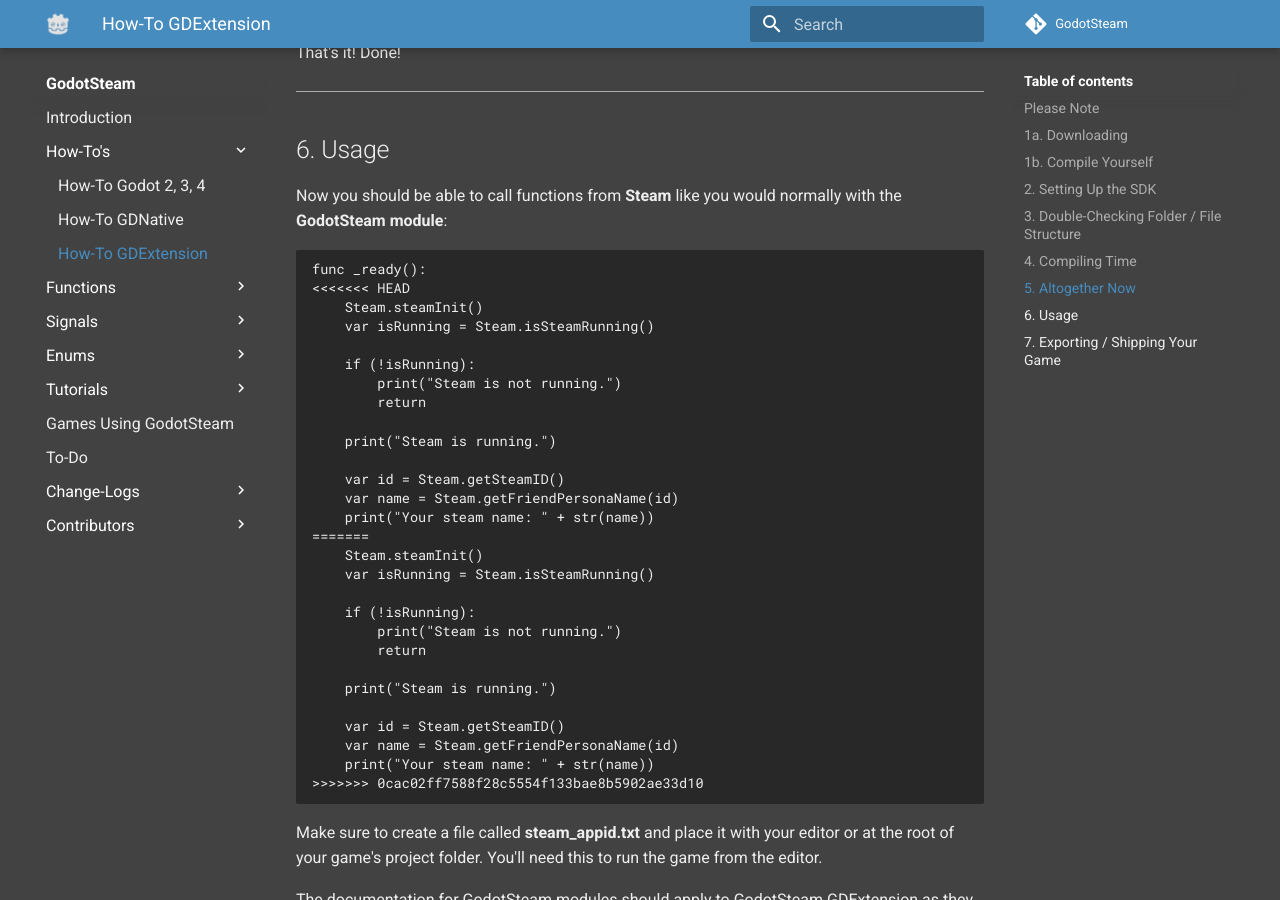
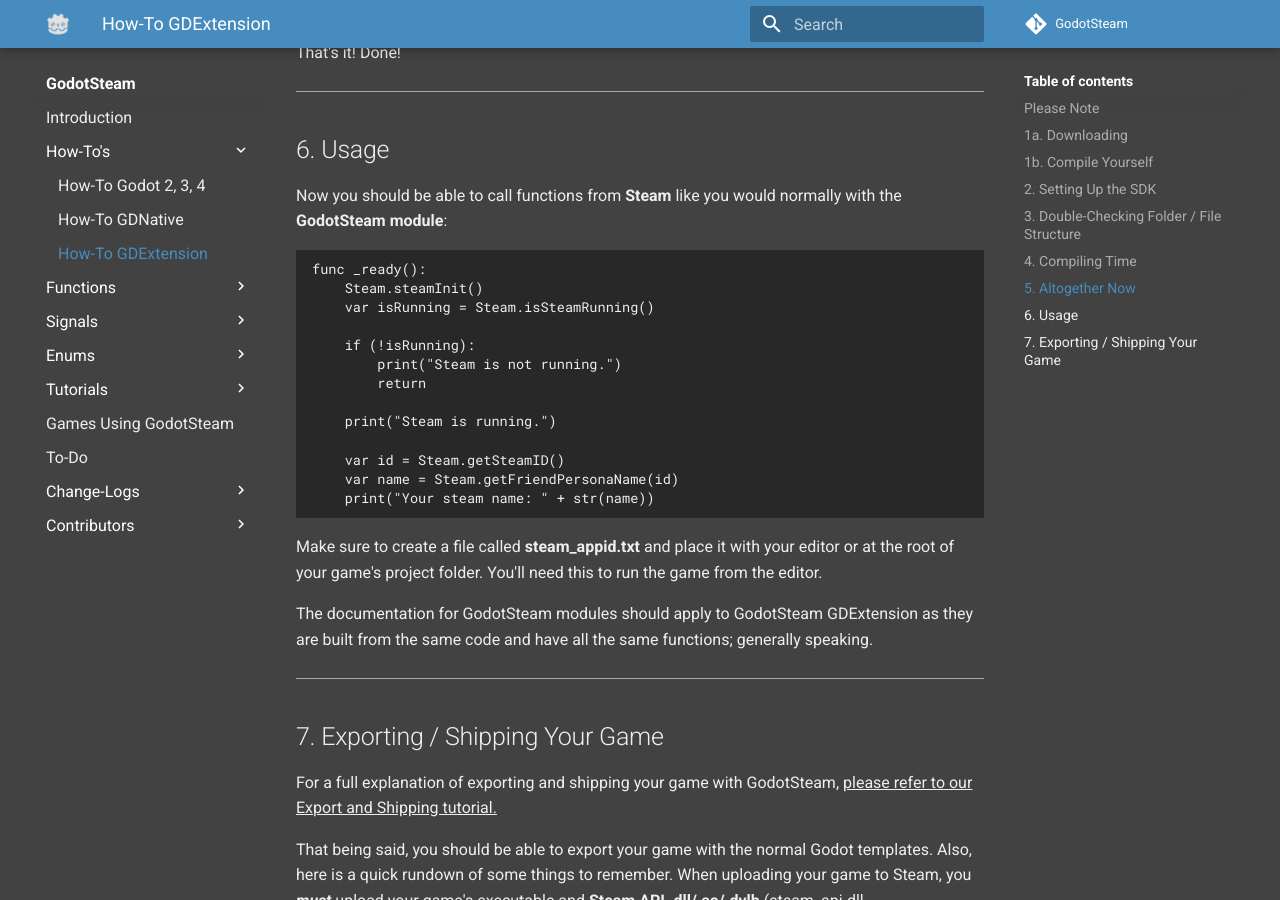
Before and after one commit to GodotSteam/GodotSteam, an MkDocs documentation site: the page built from docs/howto_gdextension.md, in a window 1280 px wide and 900 px high, scrolled down 3514 px. Built offline with MkDocs 1.6.1 and Material for MkDocs 9.7.7, drawn with Linux system fonts in a browser that asks for light colours; comment, search, counter and statistics services are not loaded.

`````diff
--- a/docs/howto_gdextension.md
+++ b/docs/howto_gdextension.md
@@ -158,7 +158,6 @@ That's it!  Done!
 Now you should be able to call functions from **Steam** like you would normally with the **GodotSteam module**:
 ````
 func _ready():
-<<<<<<< HEAD
     Steam.steamInit()
     var isRunning = Steam.isSteamRunning()
 
@@ -171,20 +170,6 @@ func _ready():
     var id = Steam.getSteamID()
     var name = Steam.getFriendPersonaName(id)
     print("Your steam name: " + str(name))
-=======
-	Steam.steamInit()
-	var isRunning = Steam.isSteamRunning()
-
-	if (!isRunning):
-		print("Steam is not running.")
-		return
-
-	print("Steam is running.")
-
-	var id = Steam.getSteamID()
-	var name = Steam.getFriendPersonaName(id)
-	print("Your steam name: " + str(name))
->>>>>>> 0cac02ff7588f28c5554f133bae8b5902ae33d10
 ````
 
 Make sure to create a file called **steam_appid.txt** and place it with your editor or at the root of your game's project folder.  You'll need this to run the game from the editor.
`````
Also changed, not shown: docs/games.md (+7 -0 lines).
